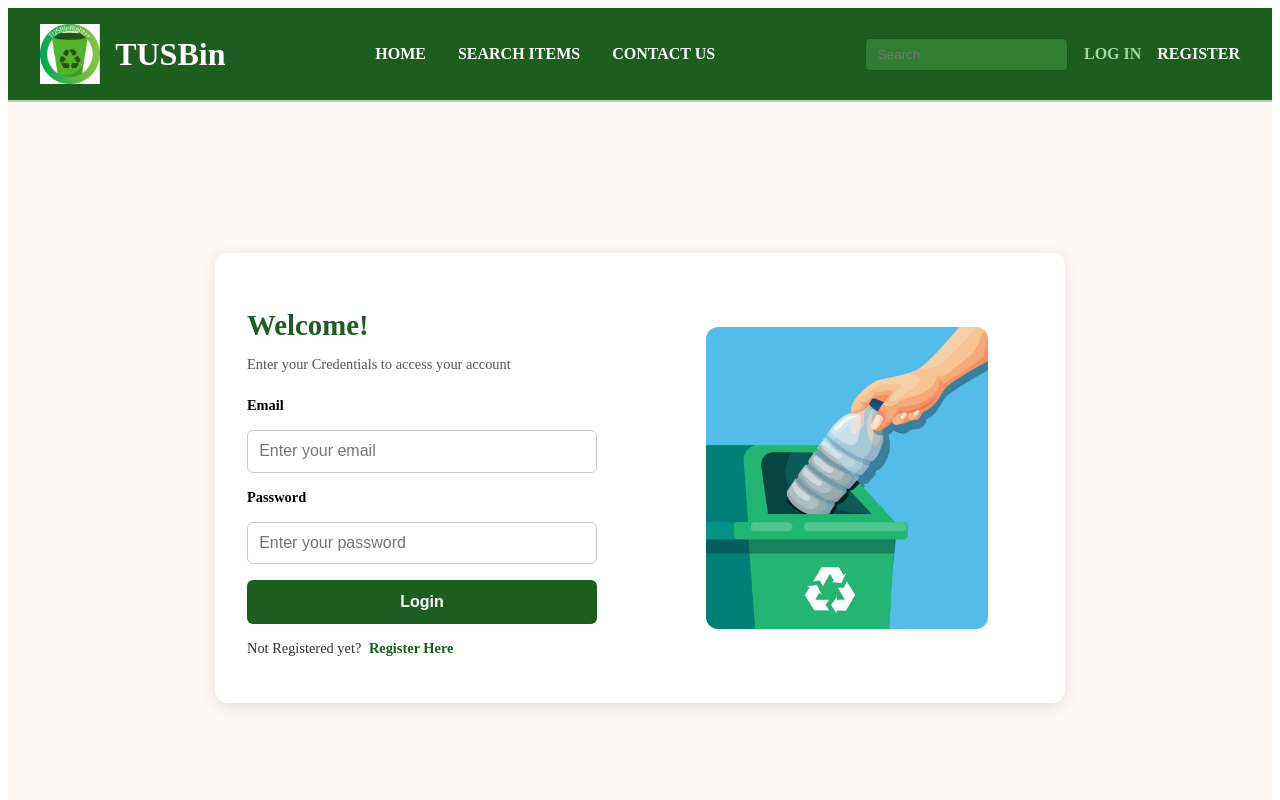
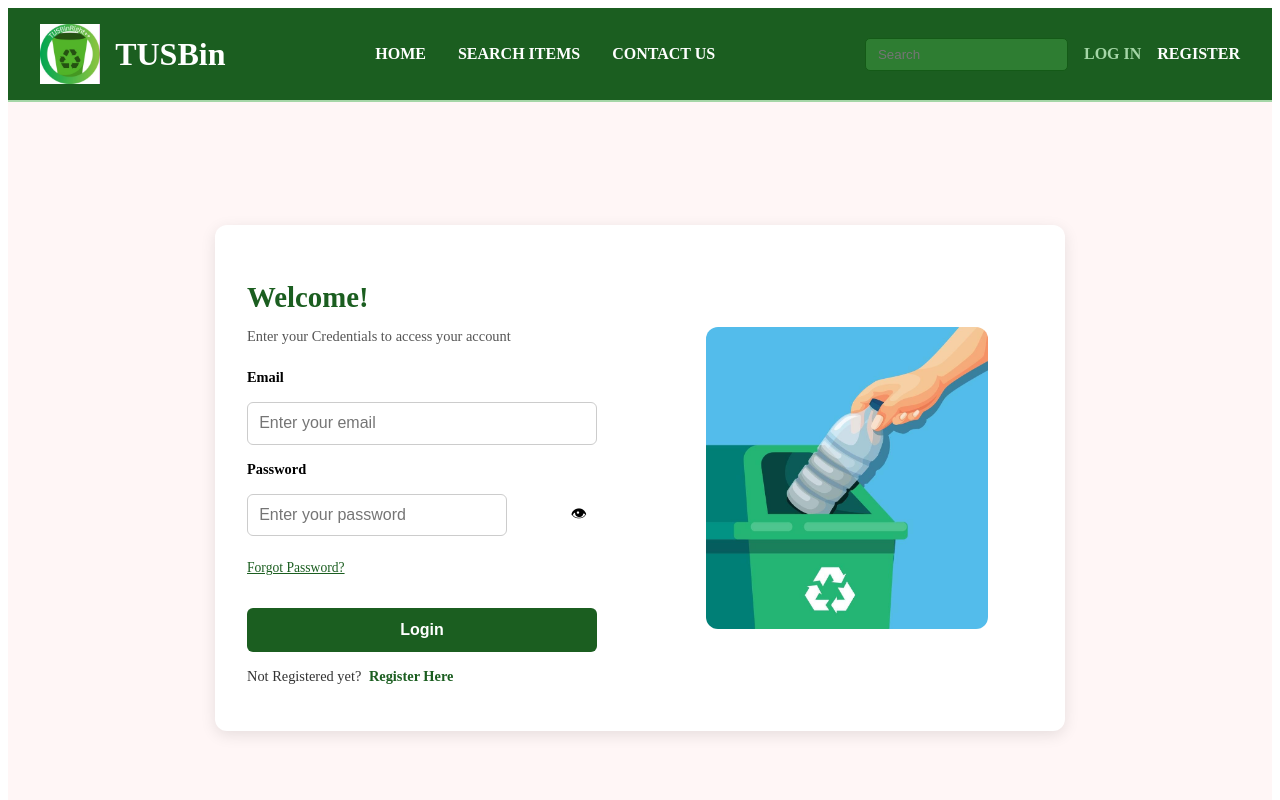
Before and after one commit to kalumfeanebanda/TUSBinGroup2, a Vue app in the folder tusg2frontend/: page /login in a window 1280 px wide. Shown: the top 800 px of the page. Built offline with nearby package versions, Linux system fonts and the light colour scheme.

Commit message:
Forgotten Password
Forgotten Password link added to the login page

```diff
--- a/tusg2frontend/src/pages/Login.vue
+++ b/tusg2frontend/src/pages/Login.vue
@@ -1,7 +1,7 @@
 <template>
   <div class="login-container">
     <div class="login-card">
-      <!-- Left: Form -->
+
       <div class="login-form">
         <h2 class="title">Welcome!</h2>
         <p class="subtitle">Enter your Credentials to access your account</p>
@@ -16,12 +16,25 @@
           />
 
           <label>Password</label>
-          <input
-              v-model="password"
-              type="password"
-              placeholder="Enter your password"
-              required
-          />
+          <div style="position: relative;">
+            <input
+                v-model="password"
+                :type="showPassword ? 'text' : 'password'"
+                placeholder="Enter your password"
+                required
+                style="padding-right: 2.5rem;"
+            />
+            <span
+                @click="togglePassword"
+                style="position: absolute; right: 10px; top: 50%; transform: translateY(-50%); cursor: pointer;"
+            >
+              {{ showPassword ? '👁' : '👁' }}
+            </span>
+          </div>
+
+          <router-link to="/forgot-password" style="display: block; margin: 0.5rem 0 1rem; font-size: 0.85rem; color: #1b5e20; text-decoration: underline;">
+            Forgot Password?
+          </router-link>
 
           <button type="submit" class="login-btn">Login</button>
         </form>
@@ -45,37 +58,41 @@ import { ref } from 'vue'
 
 const email = ref('')
 const password = ref('')
+const showPassword = ref(false)
 
 const handleLogin = () => {
   console.log('Email:', email.value)
   console.log('Password:', password.value)
 }
+
+const togglePassword = () => {
+  showPassword.value = !showPassword.value
+}
 </script>
 
 <style scoped>
-/* Center everything vertically and horizontally */
+
+
 .login-container {
   display: flex;
   justify-content: center;
   align-items: center;
   min-height: 90vh;
-  background-color: #fff6f6; /* Figma background */
+  background-color: #fff6f6;
   padding: 1rem;
 }
 
-/* Card that holds form + image */
 .login-card {
   display: flex;
   background: #fff;
   border-radius: 12px;
   box-shadow: 0px 4px 15px rgba(0, 0, 0, 0.1);
   overflow: hidden;
-  max-width: 850px; /* keeps card balanced */
+  max-width: 850px;
   width: 100%;
   align-items: center;
 }
 
-/* Form section */
 .login-form {
   flex: 1;
   max-width: 350px;
@@ -146,7 +163,6 @@ input {
   text-decoration: underline;
 }
 
-/* Image section */
 .login-image {
   flex: 1;
   display: flex;
@@ -156,7 +172,7 @@ input {
 }
 
 .login-image img {
-  max-width: 70%; /* smaller image */
+  max-width: 70%;
   height: auto;
   border-radius: 12px;
 }
--- a/tusg2frontend/src/pages/Register.vue
+++ b/tusg2frontend/src/pages/Register.vue
@@ -1,7 +1,7 @@
 <template>
   <div class="register-container">
     <div class="register-card">
-    <!-- Left: Form -->
+
     <div class="register-form">
       <h2 class="title">Create an Account</h2>
       <p class="subtitle">GET STARTED NOW!</p>
@@ -48,7 +48,7 @@
       </p>
     </div>
 
-    <!-- Right: Illustration -->
+
     <div class="register-image">
       <img src="@/assets/recycle.jpg" alt="Recycle" />
     </div>
```
